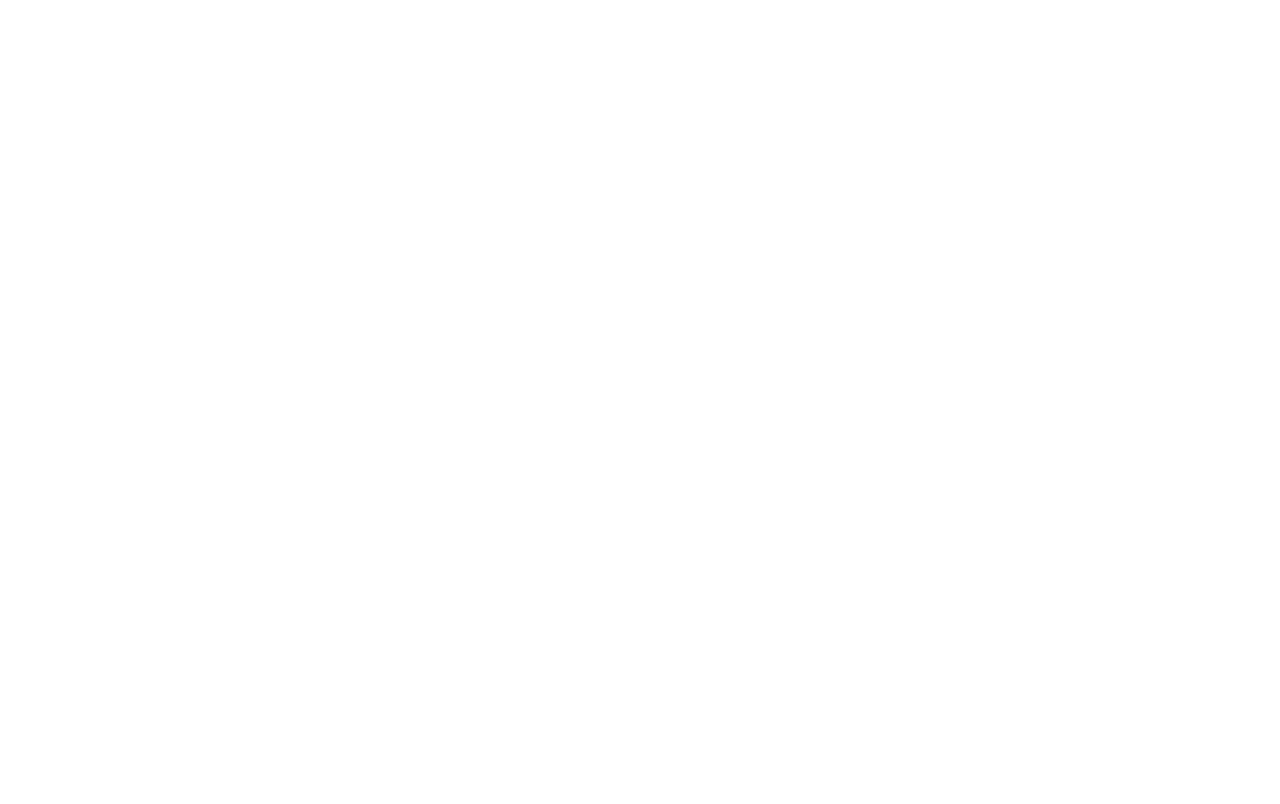
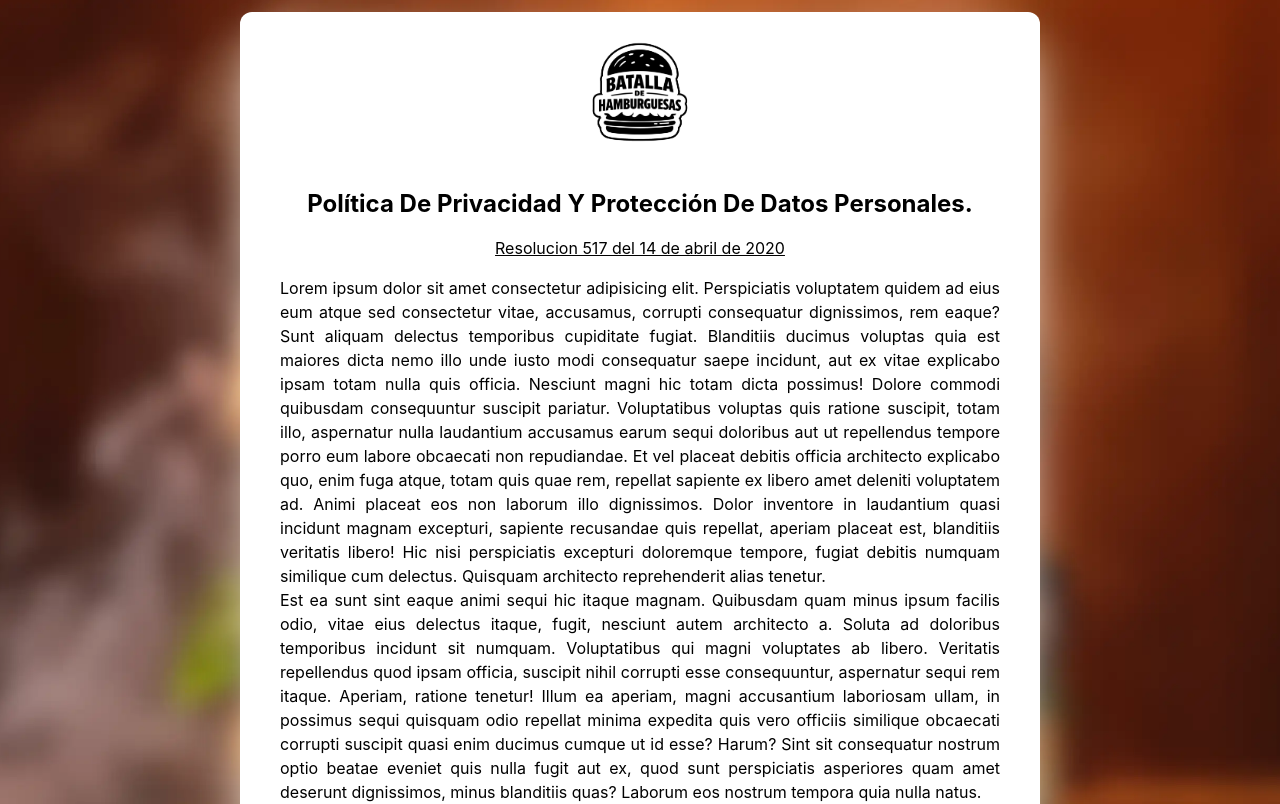
Before and after one commit to DavidMunozBedoya/Frontend-Batalla, a React (Vite) app: page /politica in a window 1280 px wide. Shown: the top 804 px of the page. Built offline with nearby package versions, Linux system fonts and the light colour scheme.

Commit message:
creación del contenido de las politicas  y enrutamiento para las paginas, acciones sobre los likes

```diff
--- a/package.json
+++ b/package.json
@@ -15,6 +15,7 @@
     "@hookform/resolvers": "^5.7.1",
     "@tailwindcss/vite": "^4.3.3",
     "antd": "^6.6.0",
+    "motion": "^13.1.0",
     "react": "^19.2.8",
     "react-countdown": "^2.3.6",
     "react-dom": "^19.2.8",
--- a/src/App.jsx
+++ b/src/App.jsx
@@ -1,9 +1,23 @@
+import { useEffect } from 'react'
 import './App.css'
 import Loader from './components/Loader'
 import Modal from './components/Modal'
 import { AppRouter } from './routes/AppRouter'
+import { useLoaderStore } from './stores/useLoaderStore'
 
 function App() {
+
+   const { toggleLoading } = useLoaderStore();
+
+   useEffect(() => {
+      toggleLoading(true);
+
+      const t = setTimeout(() => {
+         toggleLoading(false)
+      }, 3000)
+
+      return () => clearTimeout(t)
+   }, [toggleLoading]);
 
    return (
       <div>
--- a/src/components/CardProduct.jsx
+++ b/src/components/CardProduct.jsx
@@ -4,7 +4,7 @@
 
    return (
       <Link href={`/participante/${item.id}`}>
-         <div className="relative flex flex-col border border-gray-400 rounded-2xl gap-3 overflow-auto hover:cursor-pointer">
+         <div className="relative flex flex-col border border-gray-400 rounded-2xl gap-3 overflow-auto hover:cursor-pointer bg-white">
             <div className="w-full h-80 shrink-0">
                <img className="w-full h-full object-cover" src={item.url_image} alt="" />
             </div>
--- /dev/null
+++ b/src/components/Footer.jsx
@@ -0,0 +1,9 @@
+
+export default function Footer() {
+  return (
+    <div className="w-full">
+      <img src="/public/galery" alt="" />
+
+    </div>
+  )
+}
--- a/src/components/Form.jsx
+++ b/src/components/Form.jsx
@@ -6,6 +6,7 @@
 import { useForm, useWatch } from "react-hook-form";
 import { yupResolver } from "@hookform/resolvers/yup";
 import { inputSchema } from "../schemas/inputSchema";
+import { Link } from "wouter";
 
 
 export default function Form() {
@@ -47,11 +48,9 @@
             />
             <span className="text-xs text-center">
                Al continuar, aceptas nuestra{" "}
-               <a className="text-gray-500 hover:text-black" href="#">
-                  <u>
-                     <strong>política de privacidad y protección de datos personales.</strong>
-                  </u>
-               </a>
+               <Link href={'/politica'}>
+                  <strong className="text-gray-500 hover:text-black underline">política de privacidad y protección de datos personales.</strong>
+               </Link>
             </span>
             <Button
                type="button"
--- a/src/components/VerifyPhoneNumber.jsx
+++ b/src/components/VerifyPhoneNumber.jsx
@@ -36,8 +36,10 @@
             disabled={token.length < 4}
             className={`bg-red-500 rounded-3xl w-60 md:w-xs text-white font-bold hover:cursor-pointer hover:translate-0.5`}
             text="Confirmar"
-            onClick={closeModal}
-
+            onClick={() => {
+               closeModal();
+               history.go(-2);
+            }}
          />
       </div>
    );
--- a/src/index.css
+++ b/src/index.css
@@ -32,7 +32,11 @@
    background-image: url('./assets/fondo.webp')
 }
 
+@utility bg-wallpaper-burguer {
+   background-image: url('./assets/fondo_burguer.jpg')
+}
+
 /* fuente personalizada */
 @theme{
-   --font-luckiest: "Lukiest Guy", cursive;
+   --font-luckiest: "Luckiest Guy", cursive;
 }
--- a/src/pages/MainPage.jsx
+++ b/src/pages/MainPage.jsx
@@ -3,11 +3,11 @@
 
 export default function MainPage() {
    return (
-      <div className="h-screen px-3 md:px-10">
+      <div className="min-h-screen bg-gradient-to-t from-[#f91814] via-[#f93000] to-[#f5e3cd] object-cover p-15 md:px-10">
          <div className="flex justify-center items-center text-center text-3xl md:text-5xl font-black font-luckiest uppercase">
             <img className="w-40 md:w-100" src="/public/logo.webp" alt="logo" />
          </div>
-         <div className="grid grid-cols-1 md:grid-cols-3 gap-3">
+         <div className="grid grid-cols-1 md:grid-cols-3 gap-5">
             {data.map((item) => (
                <CardProduct
                   key={item.id}
--- a/src/pages/PolicyPage.jsx
+++ b/src/pages/PolicyPage.jsx
@@ -1,14 +1,36 @@
+import Button from "../components/Button";
 
 export default function PolicyPage() {
-  return (
-    <div className="flex justify-center items-center w-full h-screen">
-      <h1 className="text-2xl font-black">Politica de Privacidad y Datos Personales</h1>
-      <p className="font-serif">Lorem ipsum dolor, sit amet consectetur adipisicing elit. Ducimus sint dicta quidem, laboriosam deserunt harum obcaecati est aspernatur consectetur veritatis error! Fuga sit ab vero repellendus quos aut explicabo rem.
-      Odit id aut illo eaque molestias ratione doloribus eos provident impedit repellendus corrupti consectetur harum nihil nostrum, vel ut obcaecati? Veritatis labore aperiam nihil repellat temporibus omnis odio consequatur libero!
-      Omnis, reprehenderit debitis? Facilis, vel eligendi a inventore, voluptas minus ipsum rerum dolores, sit laudantium recusandae doloremque obcaecati ea autem non esse assumenda quod eum velit aliquam. At, veritatis cumque.
-      Nemo voluptates consectetur nesciunt cupiditate praesentium vel asperiores, tenetur corrupti. Amet, suscipit debitis odio impedit reiciendis ducimus? Nemo provident aut eaque ullam quo assumenda excepturi tenetur, sit labore nostrum alias?
-      Laboriosam, corrupti et a tempora nam aliquid! Eligendi mollitia obcaecati accusamus impedit soluta consequuntur magni, hic doloribus alias tenetur illo placeat beatae consequatur? Fuga commodi, omnis qui pariatur saepe fugit?
-      Possimus ea temporibus veniam excepturi sit voluptatum a provident dignissimos, nobis, at reiciendis exercitationem, magnam est sunt. Sapiente, blanditiis magni nihil ea odio veniam voluptatem voluptatum eos nam excepturi. Iure?</p>
-    </div>
-  )
+
+   return (
+      <div className="flex justify-center bg-wallpaper bg-cover bg-center bg-no-repeat min-h-screen w-full">
+         <div className="bg-white w-full md:w-200 space-y-4 md:rounded-xl rounded-none md:m-3 overflow-hidden shadow-2xl shadow-amber-50 px-10">
+            <div className="relative w-full h-40 rounded-b-2xl md:rounded-none overflow-hidden">
+               <div className="absolute top-0 left-1/2 -translate-x-1/2 flex-col py-25 w-full">
+                  <img className="absolute top-0 left-1/2 -translate-x-1/2 size-40 " src="/public/logo.webp" alt="logo" />
+               </div>
+            </div>
+            <h1 className="text-xl md:text-2xl text-center font-bold mt-2 capitalize">política de privacidad y protección de datos personales.</h1>
+            <h2 className="text-center underline">Resolucion 517 del 14 de abril de 2020</h2>
+            <p className="text-justify">Lorem ipsum dolor sit amet consectetur adipisicing elit. Perspiciatis voluptatem quidem ad eius eum atque sed consectetur vitae, accusamus, corrupti consequatur dignissimos, rem eaque? Sunt aliquam delectus temporibus cupiditate fugiat.
+               Blanditiis ducimus voluptas quia est maiores dicta nemo illo unde iusto modi consequatur saepe incidunt, aut ex vitae explicabo ipsam totam nulla quis officia. Nesciunt magni hic totam dicta possimus!
+               Dolore commodi quibusdam consequuntur suscipit pariatur. Voluptatibus voluptas quis ratione suscipit, totam illo, aspernatur nulla laudantium accusamus earum sequi doloribus aut ut repellendus tempore porro eum labore obcaecati non repudiandae.
+               Et vel placeat debitis officia architecto explicabo quo, enim fuga atque, totam quis quae rem, repellat sapiente ex libero amet deleniti voluptatem ad. Animi placeat eos non laborum illo dignissimos.
+               Dolor inventore in laudantium quasi incidunt magnam excepturi, sapiente recusandae quis repellat, aperiam placeat est, blanditiis veritatis libero! Hic nisi perspiciatis excepturi doloremque tempore, fugiat debitis numquam similique cum delectus.
+               Quisquam architecto reprehenderit alias tenetur.
+               <br />
+               Est ea sunt sint eaque animi sequi hic itaque magnam. Quibusdam quam minus ipsum facilis odio, vitae eius delectus itaque, fugit, nesciunt autem architecto a.
+               Soluta ad doloribus temporibus incidunt sit numquam. Voluptatibus qui magni voluptates ab libero. Veritatis repellendus quod ipsam officia, suscipit nihil corrupti esse consequuntur, aspernatur sequi rem itaque. Aperiam, ratione tenetur!
+               Illum ea aperiam, magni accusantium laboriosam ullam, in possimus sequi quisquam odio repellat minima expedita quis vero officiis similique obcaecati corrupti suscipit quasi enim ducimus cumque ut id esse? Harum?
+               Sint sit consequatur nostrum optio beatae eveniet quis nulla fugit aut ex, quod sunt perspiciatis asperiores quam amet deserunt dignissimos, minus blanditiis quas? Laborum eos nostrum tempora quia nulla natus.
+               <br />
+               Ipsum sit, aliquam eum tempore nobis expedita ab commodi vitae quam sequi dolorem animi doloremque sapiente deserunt quas quia. Dolore ducimus sequi reiciendis voluptatibus numquam ut odit soluta corporis distinctio.</p>
+            <div className="flex justify-center items-center gap-5">
+            </div>
+            <div className="text-center w-full">
+               <Button text="Regresar" onClick={() => window.history.back()} />
+            </div>
+         </div>
+      </div>
+   )
 }
--- a/src/routes/AppRouter.jsx
+++ b/src/routes/AppRouter.jsx
@@ -4,6 +4,7 @@
 import { PublicRoutes } from "./PublicRoutes";
 import MainPage from "../pages/MainPage";
 import ProductPage from "../pages/ProductPage";
+import PolicyPage from "../pages/PolicyPage";
 
 export const AppRouter = () => {
 
@@ -19,16 +20,26 @@
          <Route path="/">
             <Redirect to="/home" />
          </Route>
+
          <Route path="/home" children={
             <PublicRoutes auth={isAuth}>
                <MainPage />
             </PublicRoutes>
          } />
+
          <Route path="/participante/:id" children={
             <PublicRoutes auth={isAuth}>
                <ProductPage />
             </PublicRoutes>
          } />
+
+         <Route path="/politica" children={
+            <PublicRoutes auth={isAuth}>
+               <PolicyPage />
+            </PublicRoutes>
+         } />
+
+
       </Switch>
    )
 }
--- /dev/null
+++ b/src/stores/useLikeStore.js
@@ -0,0 +1,10 @@
+import { create } from "zustand";
+
+export const useLikeStore = create((set) => ({
+
+   onclickOk: false,
+   onclickNoOk: false,
+   toggleClickOk: () => set((state) => ({ onclickOk: !state.onclickOk, onclickNoOk: false })),
+   toggleClickNoOk: () => set((state) => ({ onclickNoOk: !state.onclickNoOk, onclickOk: false }))
+
+}));
```
Also changed, not shown: src/pages/ProductPage.jsx (+30 -8 lines), public/fondo_burguer.jpg (added), 1 other file (tests, documents, lock files or other folders).
